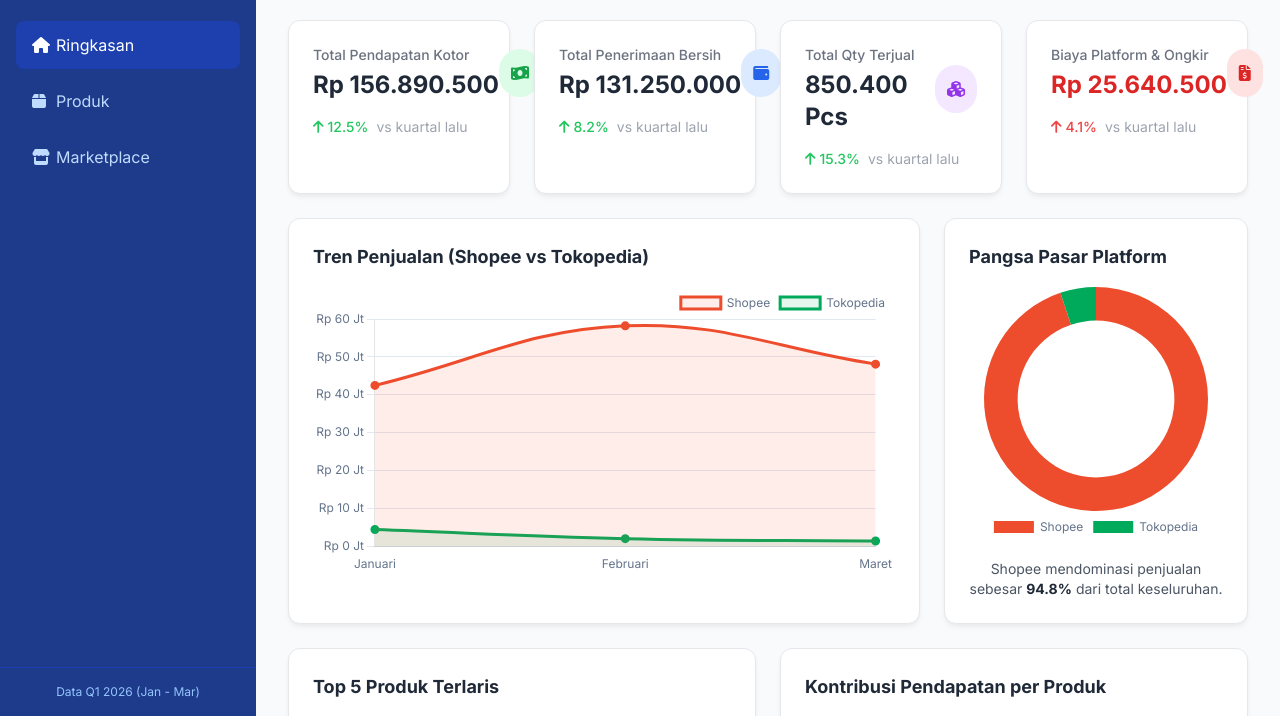
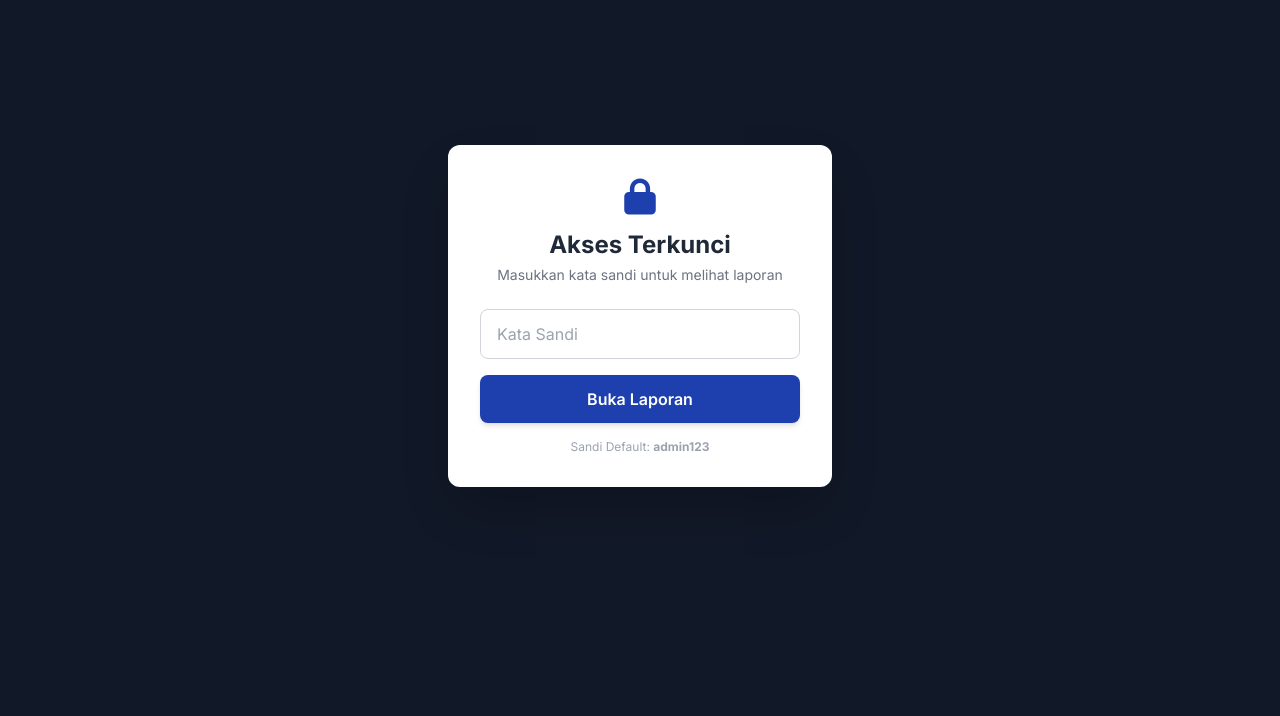
Before and after one commit to yuura17/Laporan-Penjualan-Starglas, a plain HTML site: page index.html in a window 1280 px wide. Shown: the part 84-800 px from the top of the page. Drawn offline with nearby package versions, Linux system fonts and the light colour scheme.

Commit message:
index.html

```diff
--- a/index.html
+++ b/index.html
@@ -50,8 +50,29 @@
 </head>
 <body class="text-gray-800 font-sans antialiased">
 
+    <!-- Login Overlay -->
+    <div id="login-overlay" class="fixed inset-0 bg-gray-900 flex items-center justify-center z-50">
+        <div class="bg-white p-8 rounded-xl shadow-2xl w-96 max-w-full">
+            <div class="text-center mb-6">
+                <i class="fa-solid fa-lock text-4xl text-blue-800 mb-3"></i>
+                <h2 class="text-2xl font-bold text-gray-800">Akses Terkunci</h2>
+                <p class="text-sm text-gray-500 mt-1">Masukkan kata sandi untuk melihat laporan</p>
+            </div>
+            <div class="space-y-4">
+                <div>
+                    <input type="password" id="password-input" class="w-full px-4 py-3 rounded-lg border border-gray-300 focus:ring-2 focus:ring-blue-800 focus:border-blue-800 outline-none transition" placeholder="Kata Sandi">
+                    <p id="login-error" class="text-red-500 text-sm mt-2 hidden">Kata sandi salah!</p>
+                </div>
+                <button id="login-btn" class="w-full bg-blue-800 hover:bg-blue-900 text-white font-semibold py-3 rounded-lg transition duration-200 shadow-md">Buka Laporan</button>
+            </div>
+            <div class="mt-4 text-center text-xs text-gray-400">
+                Sandi Default: <b>admin123</b>
+            </div>
+        </div>
+    </div>
+
     <!-- Sidebar & Main Content Wrapper -->
-    <div class="flex h-screen overflow-hidden">
+    <div id="main-dashboard" class="flex h-screen overflow-hidden" style="display: none;">
 
         <!-- Sidebar (Visual Only) -->
         <aside class="w-64 bg-primary text-white hidden md:flex flex-col">
@@ -229,6 +250,30 @@
 
     <!-- JavaScript Data & Logic -->
     <script>
+        // Password Setup (Ubah kata sandi di sini)
+        const PASSWORD_DASHBOARD = "admin123";
+
+        document.addEventListener('DOMContentLoaded', () => {
+            // Login Logic
+            const loginBtn = document.getElementById('login-btn');
+            const passInput = document.getElementById('password-input');
+
+            function unlockDashboard() {
+                if (passInput.value === PASSWORD_DASHBOARD) {
+                    document.getElementById('login-overlay').style.display = 'none';
+                    document.getElementById('main-dashboard').style.display = '';
+                    initCharts(); // Inisialisasi grafik hanya ketika dashboard sudah tampil
+                } else {
+                    document.getElementById('login-error').classList.remove('hidden');
+                }
+            }
+
+            loginBtn.addEventListener('click', unlockDashboard);
+            passInput.addEventListener('keypress', (e) => {
+                if (e.key === 'Enter') unlockDashboard();
+            });
+        });
+
         // Data Aggregation based on user's CSV files
         const dashboardData = {
             kpi: {
@@ -302,8 +347,7 @@
             const shopeePercent = ((totalShopee / (totalShopee + totalTokped)) * 100).toFixed(1);
             document.getElementById('platform-insight').innerHTML = `Shopee mendominasi penjualan sebesar <strong class="text-gray-800">${shopeePercent}%</strong> dari total keseluruhan.`;
 
-            // Initialize Charts
-            initCharts();
+            // Grafik diinisialisasi setelah login berhasil agar ukurannya tidak terpotong
         });
 
         function initCharts() {
```
